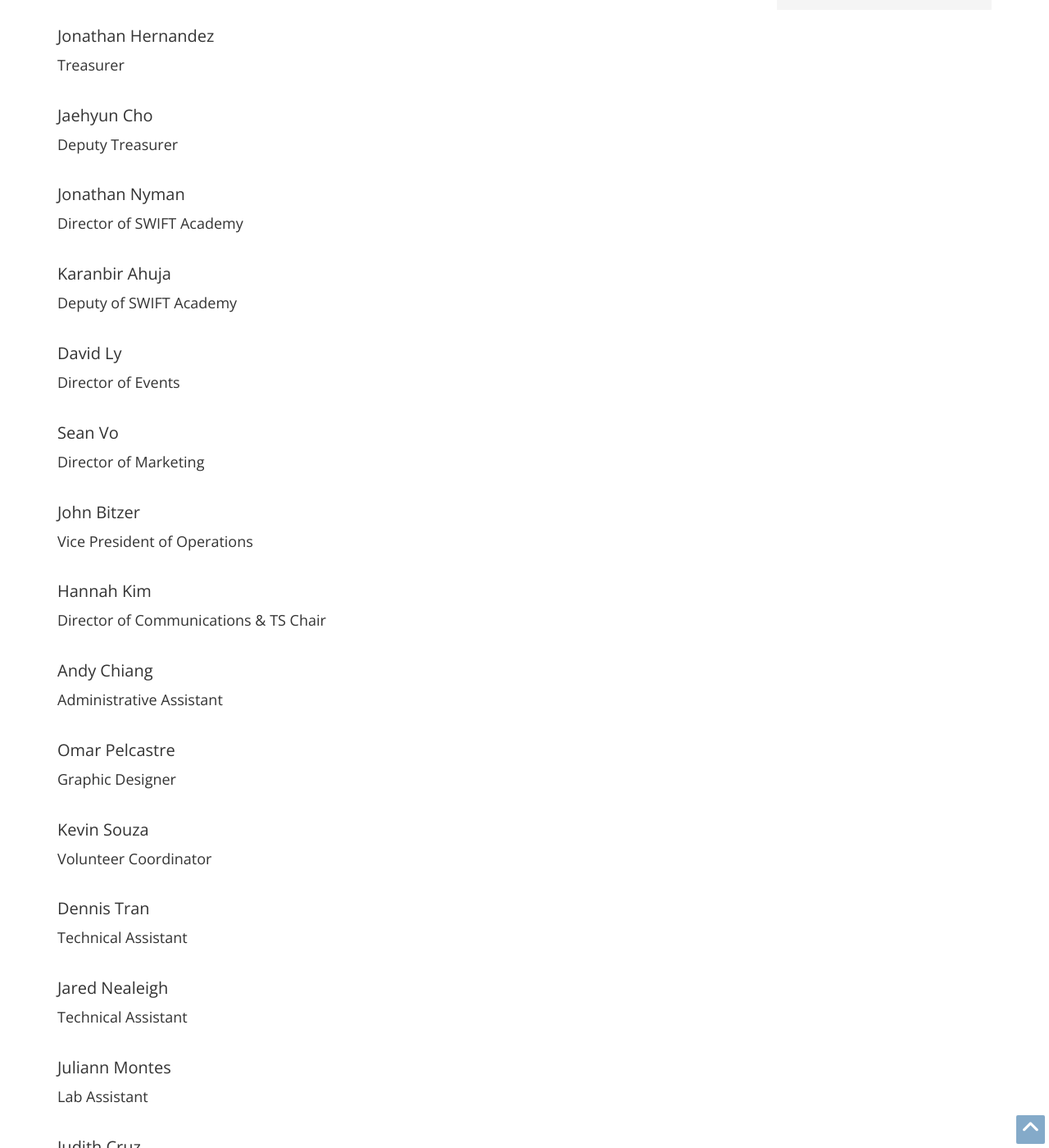
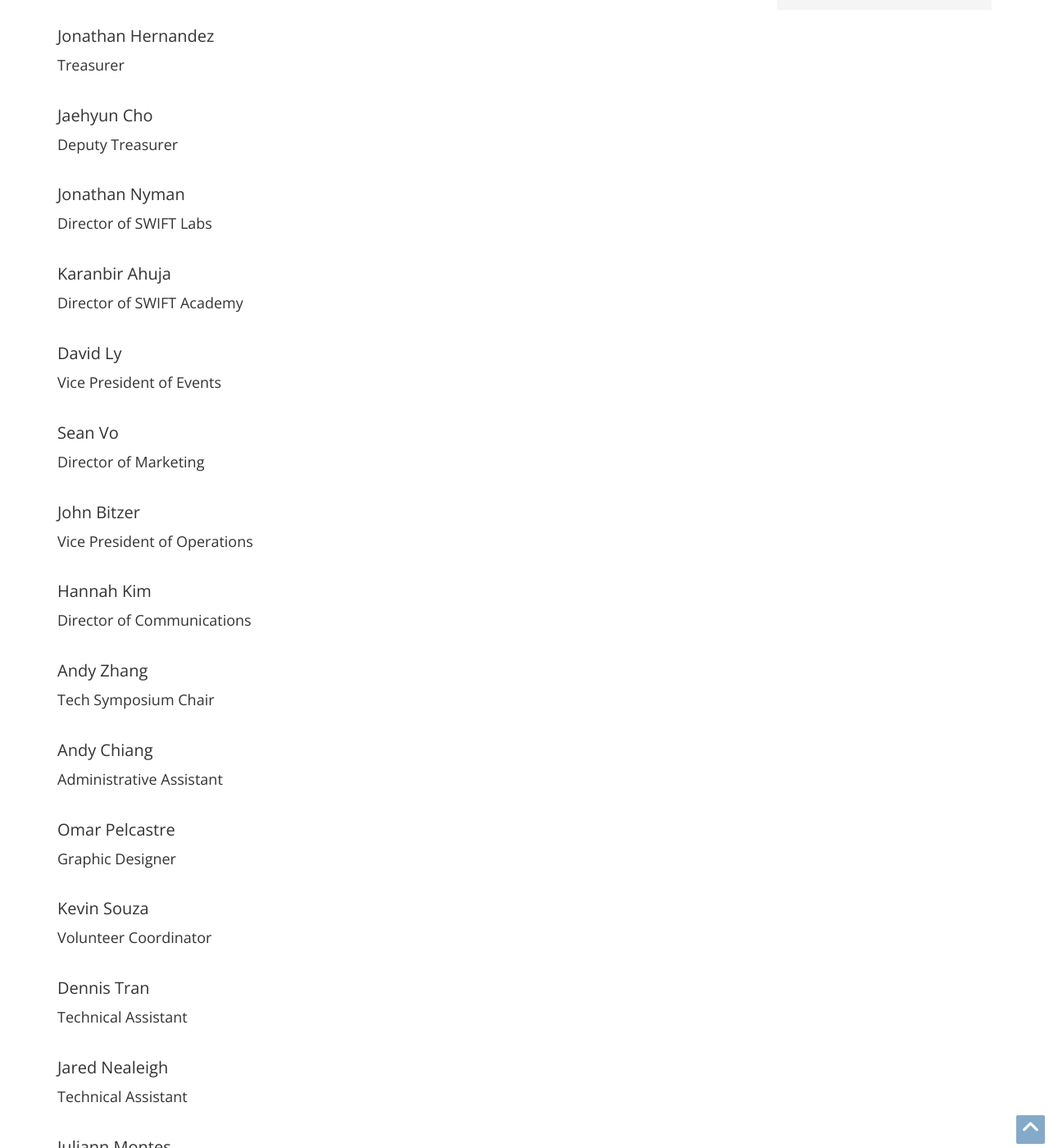
Before and after one commit to CalPolySWIFT/SWIFT-Static-Site, a Jekyll site: the page built from _pages/eboard.html, in a window 1280 px wide and 1400 px high, scrolled down 783 px. Shown: the whole window at 82% size. Built offline with Jekyll 4.4.1, drawn with Linux system fonts in a browser that asks for light colours; nearby versions of some CDN libraries; some web fonts are replaced.

Commit message:
Update eboard.html

```diff
--- a/_pages/eboard.html
+++ b/_pages/eboard.html
@@ -56,19 +56,19 @@ layout: layout
                     <div class="row page-row">
                         <div class="details col-md-9 col-sm-8 col-xs-6">
                             <h3 class="title">Jonathan Nyman</h3>
+                            <h4>Director of SWIFT Labs</h4>
+                        </div>
+                    </div>
+                    <div class="row page-row">
+                        <div class="details col-md-9 col-sm-8 col-xs-6">
+                            <h3 class="title">Karanbir Ahuja</h3>
                             <h4>Director of SWIFT Academy</h4>
                         </div>
                     </div>
                     <div class="row page-row">
                         <div class="details col-md-9 col-sm-8 col-xs-6">
-                            <h3 class="title">Karanbir Ahuja</h3>
-                            <h4>Deputy of SWIFT Academy</h4>
-                        </div>
-                    </div>
-                    <div class="row page-row">
-                        <div class="details col-md-9 col-sm-8 col-xs-6">
                             <h3 class="title">David Ly</h3>
-                            <h4>Director of Events</h4>
+                            <h4>Vice President of Events</h4>
                         </div>
                     </div>
                     <div class="row page-row">
@@ -86,7 +86,13 @@ layout: layout
                     <div class="row page-row">
                         <div class="details col-md-9 col-sm-8 col-xs-6">
                             <h3 class="title">Hannah Kim</h3>
-                            <h4>Director of Communications & TS Chair</h4>
+                            <h4>Director of Communications</h4>
+                        </div>
+                    </div>
+                    <div class="row page-row">
+                        <div class="details col-md-9 col-sm-8 col-xs-6">
+                            <h3 class="title">Andy Zhang</h3>
+                            <h4>Tech Symposium Chair</h4>
                         </div>
                     </div>
                     <div class="row page-row">
```
